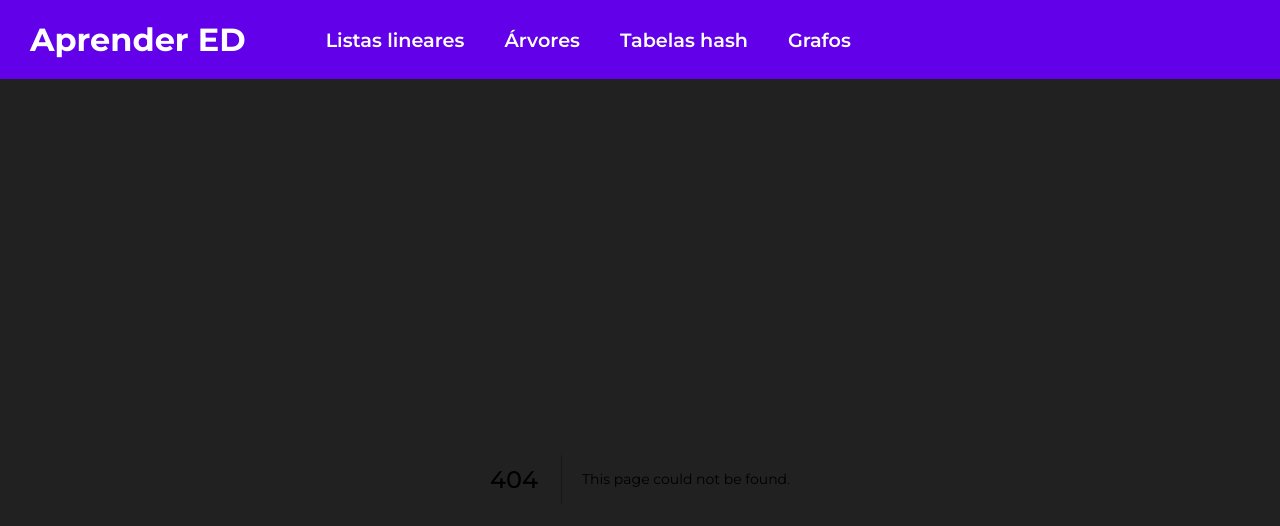
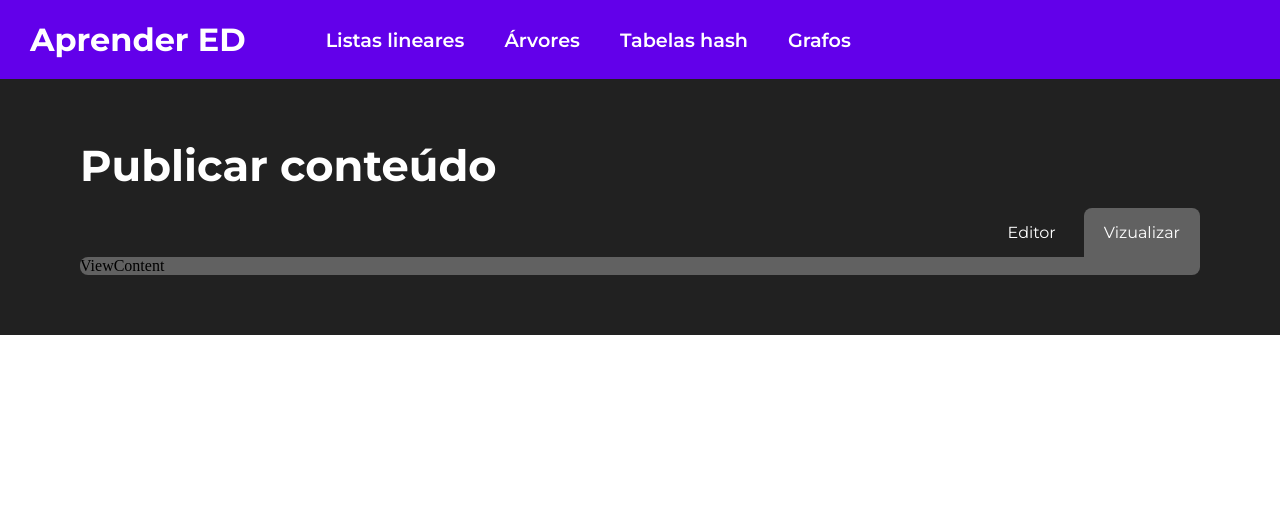
Before and after one commit to mrffilipe/learn-data-structures, a Next.js app: page /publish in a window 1280 px wide. Before the commit this address had no page. Shown: the top 526 px of the page. Built offline with nearby package versions, Linux system fonts and the light colour scheme.

Commit message:
Added page publish and EditorTab and ViewContent components

```diff
--- /dev/null
+++ b/src/app/publish/page.module.css
@@ -0,0 +1,41 @@
+.container {
+    padding: 60px 80px;
+}
+
+.container h1 {
+    color: #fff;
+}
+
+.tabs {
+    margin-top: 1em;
+    display: flex;
+    justify-content: flex-end;
+}
+
+.tabs>div {
+    padding: 15px 20px;
+    border-radius: 8px 8px 0 0;
+    color: #fff;
+    font-family: 'Montserrat', sans-serif;
+    cursor: pointer;
+    transition: all .3s ease;
+}
+
+.tabs>div:hover {
+    background-color: #000;
+}
+
+.tabs>div:nth-child(1) {
+    margin-right: .5em;
+}
+
+.tabs .active_tab,
+.tabs .active_tab:hover {
+    background-color: var(--alternative-color);
+}
+
+.tab_content {
+    border-radius: 8px 0 8px 8px;
+    background-color: var(--alternative-color);
+    overflow: hidden;
+}
--- /dev/null
+++ b/src/app/publish/page.tsx
@@ -0,0 +1,45 @@
+'use client'
+
+import styles from './page.module.css'
+
+import { useState } from 'react'
+
+import EditorTab from '@/components/EditorTab'
+import ViewContent from '@/components/ViewContent'
+
+const Publish = () => {
+    const [selectedEditor, setSelectedEditor] = useState<boolean>()
+
+    const handleTabChange = (): void => {
+        setSelectedEditor(!selectedEditor)
+    }
+
+    return (
+        <div className={styles.container}>
+            <h1>Publicar conteúdo</h1>
+            <div className={styles.tabs}>
+                <div
+                    className={`${styles.tab_editor} ${selectedEditor ? styles.active_tab : ''}`}
+                    onClick={handleTabChange}
+                >
+                    <span>Editor</span>
+                </div>
+                <div
+                    className={`${styles.tab_view} ${selectedEditor ? '' : styles.active_tab}`}
+                    onClick={handleTabChange}
+                >
+                    <span>Vizualizar</span>
+                </div>
+            </div>
+            <div className={styles.tab_content}>
+                {
+                    selectedEditor ?
+                        <EditorTab /> :
+                        <ViewContent />
+                }
+            </div>
+        </div>
+    )
+}
+
+export default Publish
--- /dev/null
+++ b/src/components/EditorTab/index.tsx
@@ -0,0 +1,15 @@
+import styles from './styles.module.css'
+
+import Sidebar from '../Sidebar'
+
+type Props = {}
+
+const EditorTab = (props: Props) => {
+    return (
+        <div>
+            <Sidebar />
+        </div>
+    )
+}
+
+export default EditorTab
--- /dev/null
+++ b/src/components/ViewContent/index.tsx
@@ -0,0 +1,13 @@
+import styles from './styles.module.css'
+
+import React from 'react'
+
+type Props = {}
+
+const ViewContent = (props: Props) => {
+    return (
+        <div>ViewContent</div>
+    )
+}
+
+export default ViewContent
```
Also changed, not shown: src/components/EditorTab/styles.module.css (added), src/components/ViewContent/styles.module.css (added).
